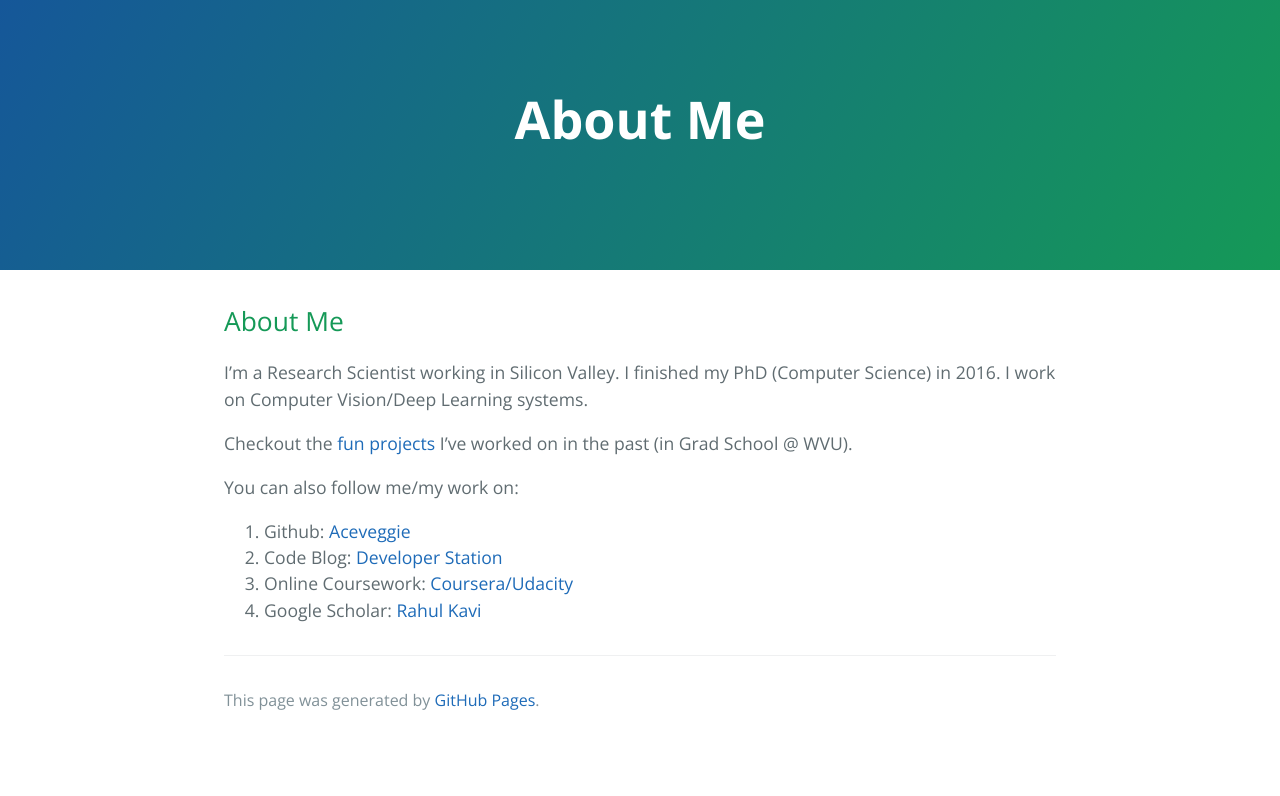
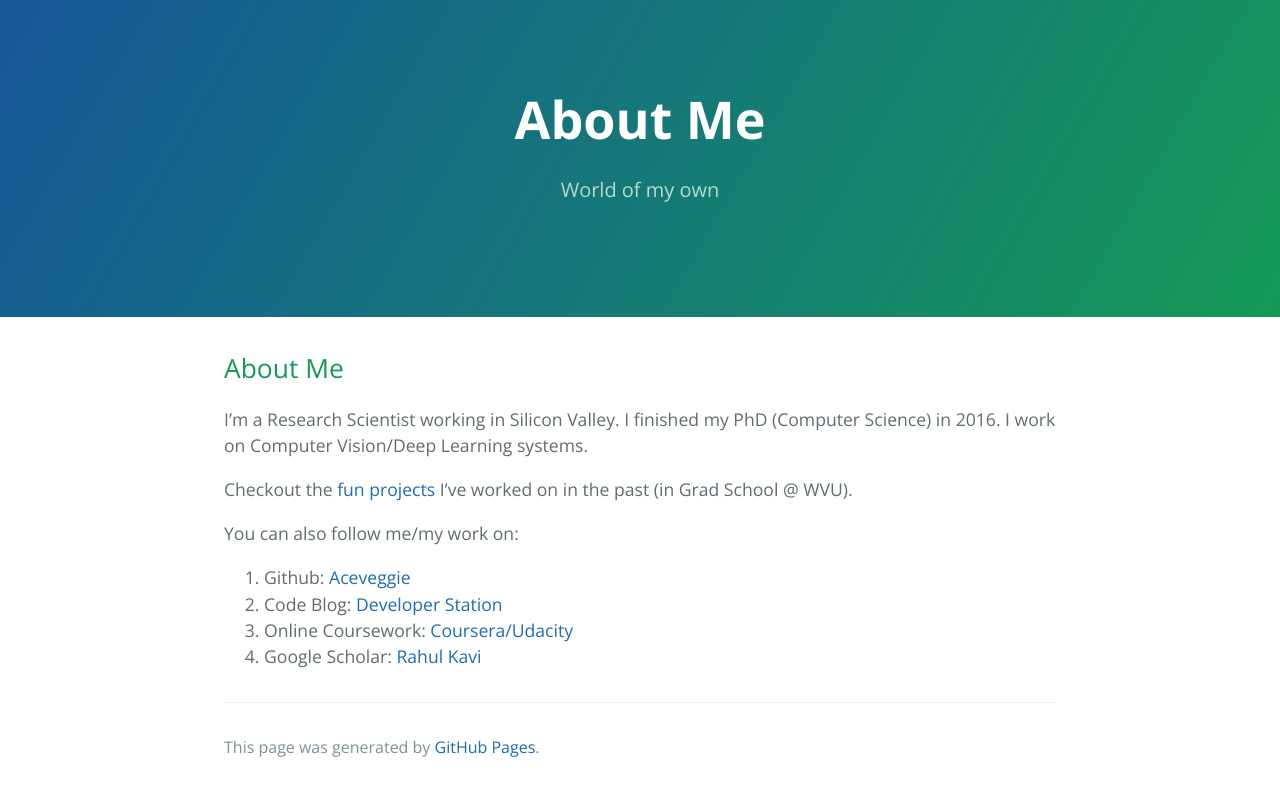
Before and after one commit to aceveggie/aceveggie.github.io, a Jekyll site: the page built from index.md, in a window 1280 px wide. Shown: the top 796 px of the page. Built offline with Jekyll 4.4.1, drawn with Linux system fonts in a browser that asks for light colours; the repository's description, which GitHub fills in, is left out; our own code applies the rules of GitHub Pages for plain Markdown files.

Commit message:
updated config.yml

```diff
--- a/_config.yml
+++ b/_config.yml
@@ -1,5 +1,5 @@
-title:
-description:
+title: rahulkavi.com
+description: World of my own
 show_downloads: false
 google_analytics:
 theme: jekyll-theme-cayman
```
